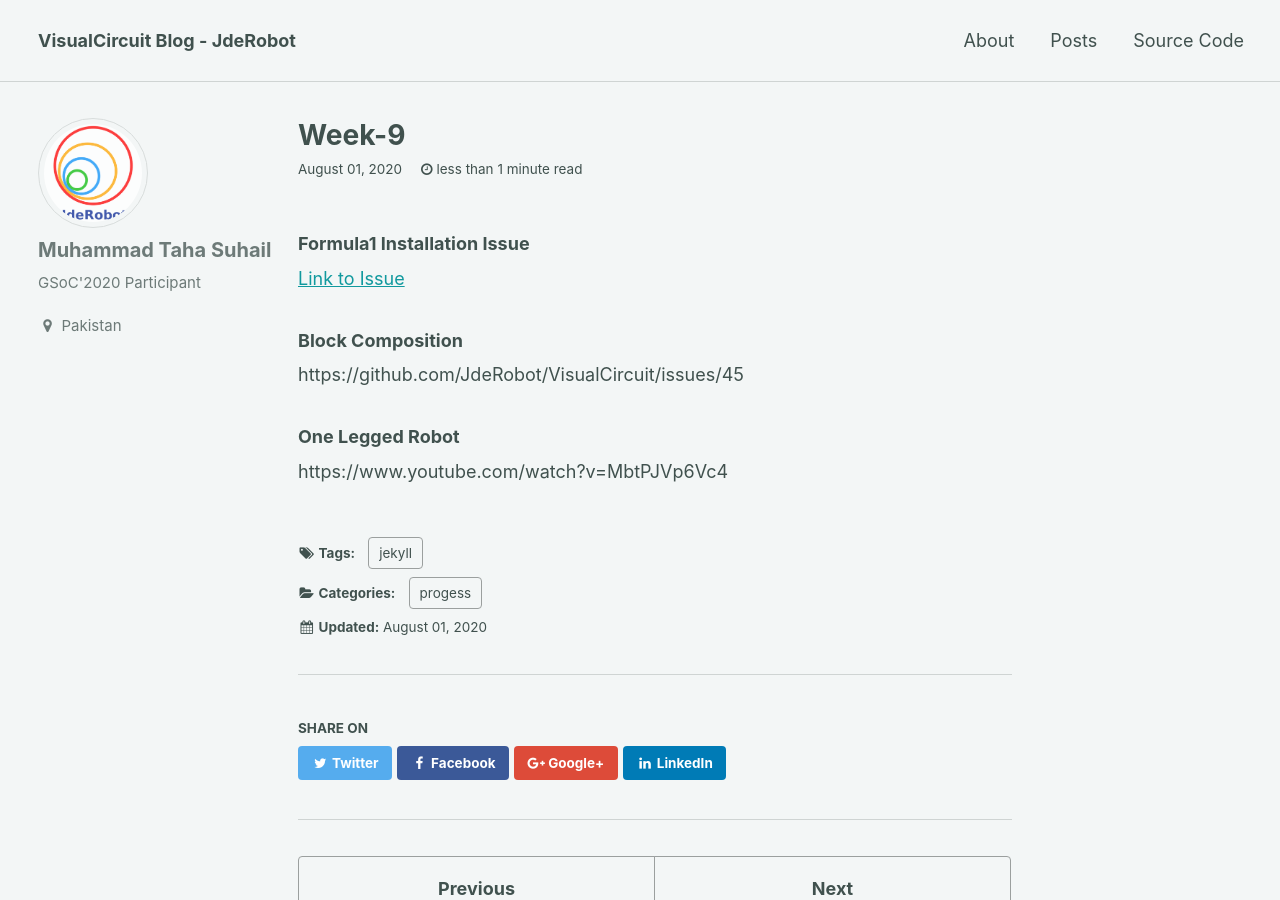
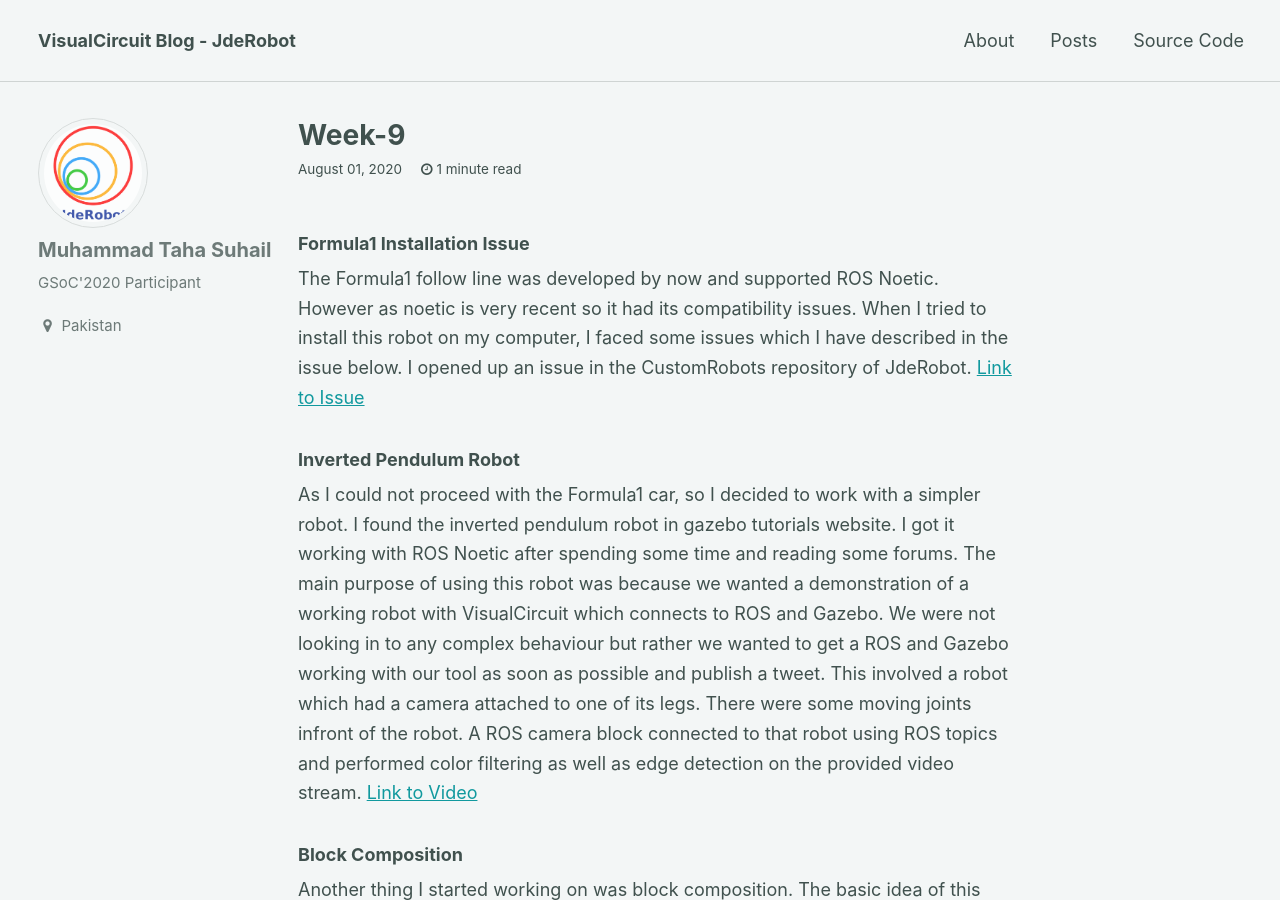
Before and after one commit to TheRoboticsClub/colab-gsoc2020-Muhammad_Taha, a Jekyll site: the page built from docs/_posts/2020-08-01-Week-9-GSoC.md, in a window 1280 px wide and 900 px high. Built offline with Jekyll 4.4.1, drawn with Linux system fonts in a browser that asks for light colours; some of the changed text lies outside the part shown.

Commit message:
Update 2020-08-01-Week-9-GSoC.md

```diff
--- a/docs/_posts/2020-08-01-Week-9-GSoC.md
+++ b/docs/_posts/2020-08-01-Week-9-GSoC.md
@@ -8,10 +8,14 @@
 
 ### Formula1 Installation Issue
 
-[Link to Issue](https://github.com/JdeRobot/CustomRobots/issues/15)
+The Formula1 follow line was developed by now and supported ROS Noetic. However as noetic is very recent so it had its compatibility issues. When I tried to install this robot on my computer, I faced some issues which I have described in the issue below. I opened up an issue in the CustomRobots repository of JdeRobot. [Link to Issue](https://github.com/JdeRobot/CustomRobots/issues/15)
+
+### Inverted Pendulum Robot
+
+As I could not proceed with the Formula1 car, so I decided to work with a simpler robot. I found the inverted pendulum robot in gazebo tutorials website. I got it working with ROS Noetic after spending some time and reading some forums. The main purpose of using this robot was because we wanted a demonstration of a working robot with VisualCircuit which connects to ROS and Gazebo. We were not looking in to any complex behaviour but rather we wanted to get a ROS and Gazebo working with our tool as soon as possible and publish a tweet. This involved a robot which had a camera attached to one of its legs. There were some moving joints infront of the robot. A ROS camera block connected to that robot using ROS topics and performed color filtering as well as edge detection on the provided video stream.
+[Link to Video](https://www.youtube.com/watch?v=MbtPJVp6Vc4)
 
 ### Block Composition
-https://github.com/JdeRobot/VisualCircuit/issues/45
 
-### One Legged Robot
-https://www.youtube.com/watch?v=MbtPJVp6Vc4
+Another thing I started working on was block composition. The basic idea of this was to compose multiple blocks into one simple block. The main idea was to reduce the complexity of the tool and make it more modular. For example, if you created an application of 5 or 10 connected blocks which provided an independent functionality. Now if you want that functionality in some other application, you should not copy and paste those 10 blocks which would increase the complexity of that circuit. Rather you can package them all inside one block and then easily import that block into your application.
+[Link to Issue](https://github.com/JdeRobot/VisualCircuit/issues/45)
```
